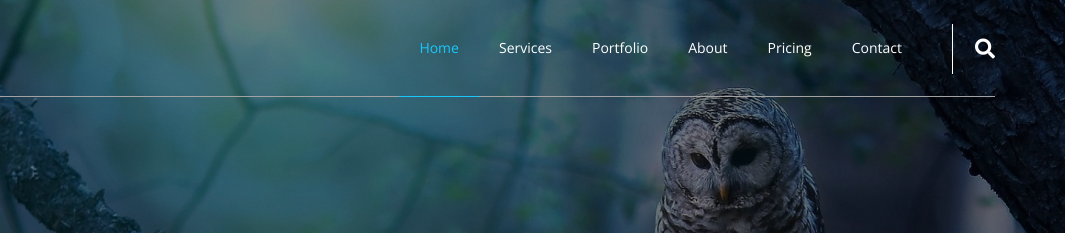
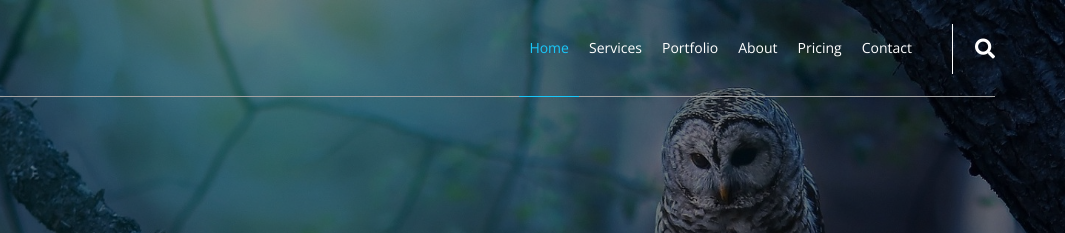
Before and after one commit to mohamedhassan456/HTML-CSS-second-design, a plain HTML site: page index.html in a window 1280 px wide. Shown: the top 233 px of the page, 215-1280 px from the left. Drawn offline with nearby package versions, Linux system fonts and the light colour scheme.

Commit message:
Update kasper.css

```diff
--- a/css/kasper.css
+++ b/css/kasper.css
@@ -247,7 +247,7 @@ header nav ul li a {
   text-decoration: none;
   display: block;
   transition: 0.3s;
-  padding: 40px 20px;
+  padding: 40px 10px;
   z-index: 2;
   position: relative;
 }
```
